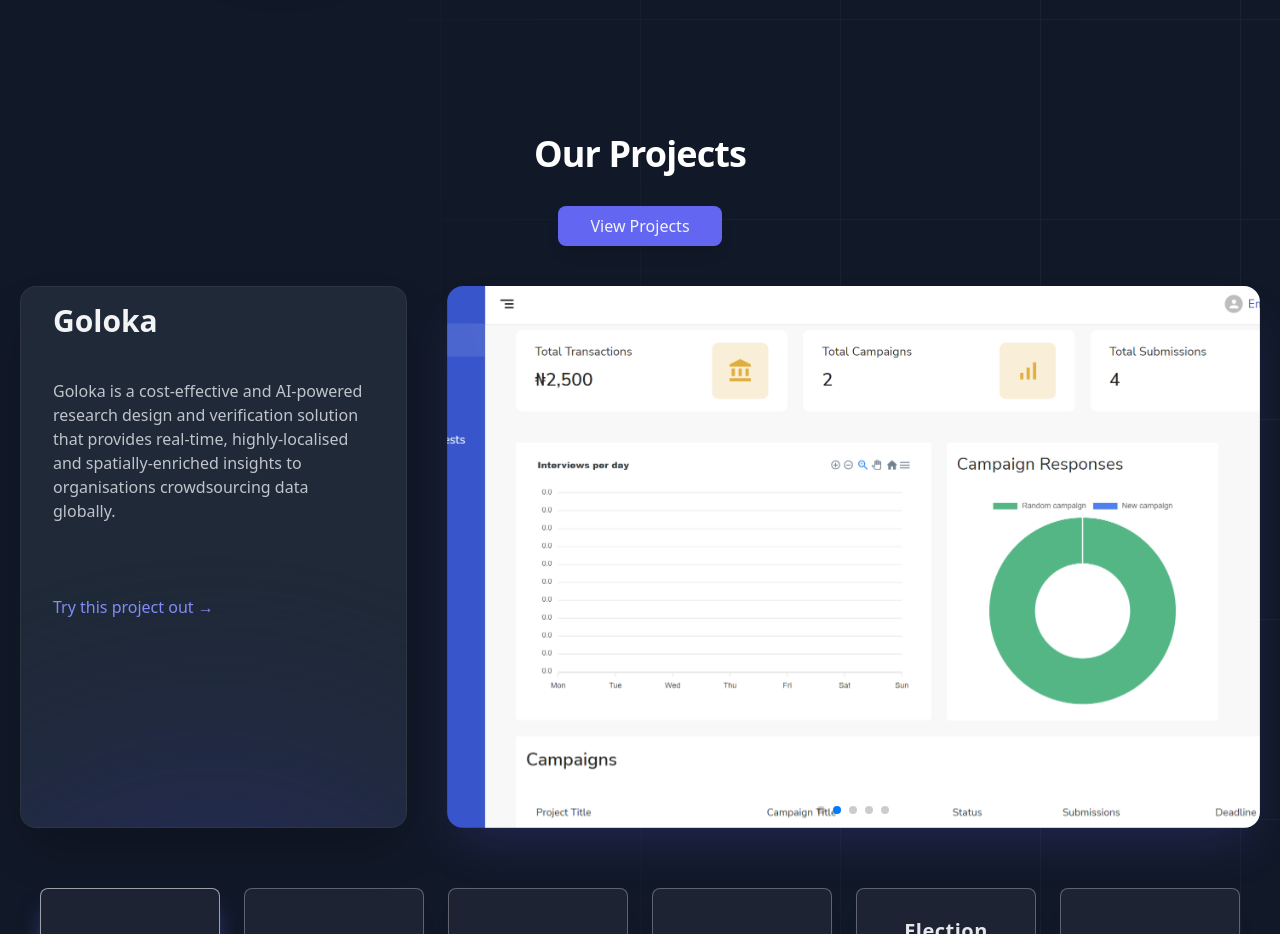
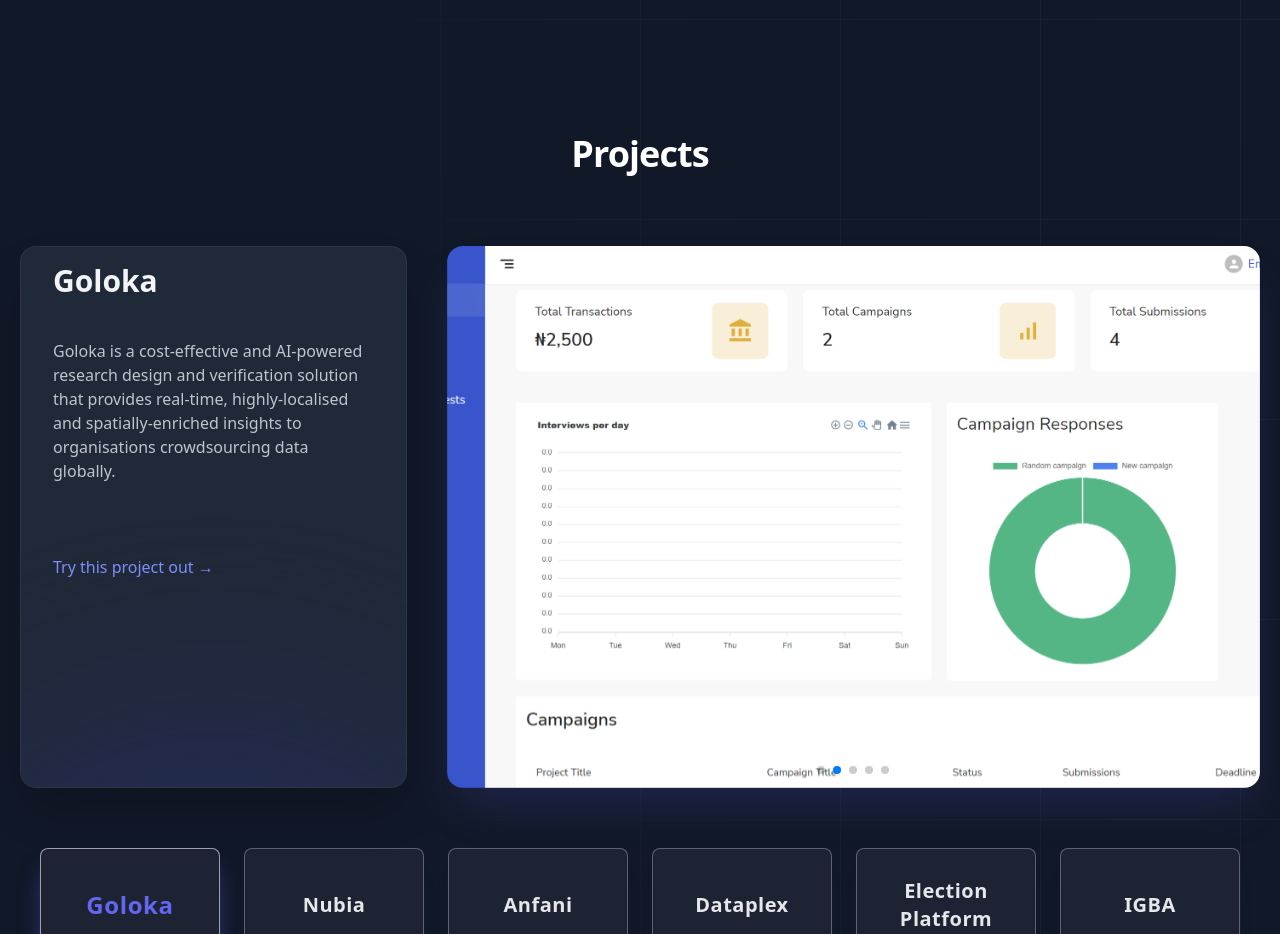
Before and after one commit to Dataphyte/uk-landing, a Next.js app: page / in a window 1280 px wide. Shown: the part 3580-4514 px from the top of the page. Built offline with nearby package versions, Linux system fonts and the light colour scheme.

Commit message:
fix:typo

```diff
--- a/src/app/page.js
+++ b/src/app/page.js
@@ -119,6 +119,7 @@
                 <img
                   className='absolute inset-0 h-full w-full object-cover'
                   src='https://images.unsplash.com/photo-1521510895919-46920266ddb3?ixid=MXwxMjA3fDB8MHxwaG90by1wYWdlfHx8fGVufDB8fHw%3D&ixlib=rb-1.2.1&auto=format&fit=crop&fp-x=0.5&fp-y=0.6&fp-z=3&width=1440&height=1440&sat=-100'
+                  // src={HeroImg}
                   alt=''
                 />
                 <div className='absolute inset-0 bg-indigo-600 mix-blend-multiply' />
--- a/src/components/projects.jsx
+++ b/src/components/projects.jsx
@@ -52,11 +52,11 @@
   return (
     <section className='w-full h-auto flex flex-col gap-10 items-center'>
       <h2 className='mx-auto max-w-2xl text-4xl font-bold tracking-tight text-white'>
-        Our Projects
+        Projects
       </h2>
 
       <button
-        className='-mt-2 -mb-8 py-2 px-8 rounded-lg shadow-lg bg-indigo-500 text-gray-100'
+        className='-mt-2 -mb-8 py-2 px-8 rounded-lg shadow-lg bg-indigo-500 text-gray-100 md:hidden'
         onClick={() => setShowList(true)}
       >
         View Projects
```
Also changed, not shown: src/assets/images/hero_img_1.webp.
